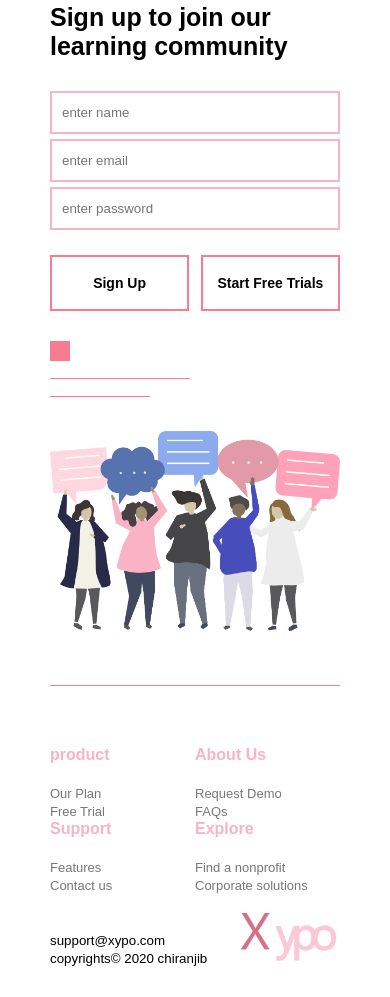
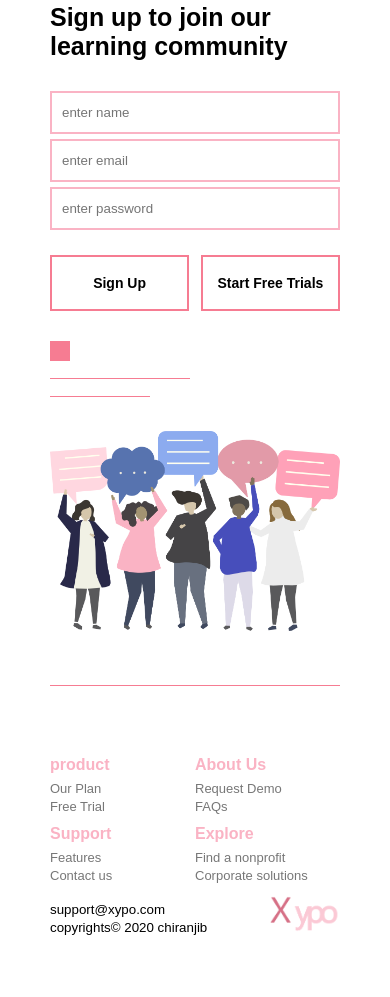
Before and after one commit to chiranjib0/resposive-website-, a plain HTML site: page index.html in a window 390 px wide. Shown: the part 4603-5600 px from the top of the page. After the commit the page ends 5569 px from the top, so only its background shows below. Drawn offline with Linux system fonts and the light colour scheme; some packages are replaced by stand-ins of ours; a script that the page names is missing.

Commit message:
Update style.css

```diff
--- a/style.css
+++ b/style.css
@@ -479,5 +479,13 @@ h1{
 
   .link-title{
     flex-basis: 50%;
+  }
+  .link-title h4{
+    margin-top: 10px;
+    margin-bottom: 5px;
+    }
 
-  }
+   .footer-logo img{
+      width: 70px;
+
+      }
```
